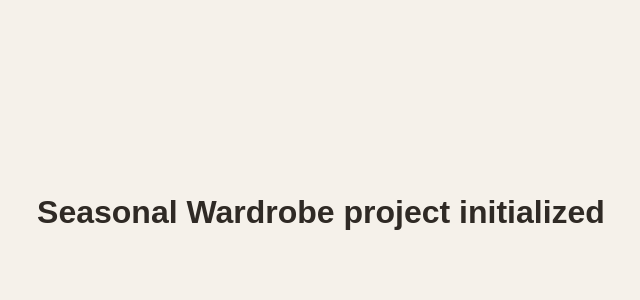
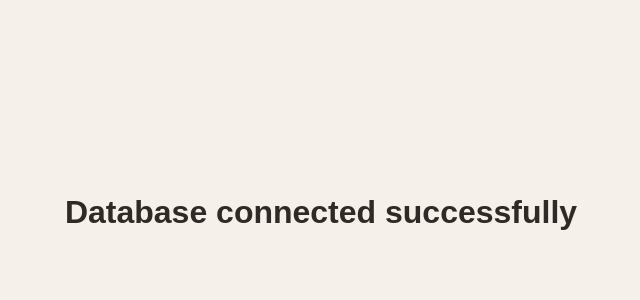
Before and after one commit to Thai-Khang-CE/InvidualWebProject, a PHP site: page /seasonal-wardrobe/ in a window 1280 px wide. Shown: the part 188-488 px from the top of the page, without its empty margins (319-959 px from the left). Run offline with PHP 8.4, Linux system fonts and the light colour scheme.

Commit message:
MySQL PDO database connection

```diff
--- a/config/database.php
+++ b/config/database.php
@@ -1,3 +1,30 @@
 <?php
 
-// The real MySQL PDO connection will be implemented in the next task.
+class Database
+{
+    private ?PDO $connection = null;
+
+    public function getConnection(): PDO
+    {
+        if ($this->connection !== null) {
+            return $this->connection;
+        }
+
+        $dsn = 'mysql:host=localhost;dbname=seasonal_wardrobe;charset=utf8mb4';
+        $username = 'root';
+        $password = '';
+        $options = [
+            PDO::ATTR_ERRMODE => PDO::ERRMODE_EXCEPTION,
+            PDO::ATTR_DEFAULT_FETCH_MODE => PDO::FETCH_ASSOC,
+            PDO::ATTR_EMULATE_PREPARES => false,
+        ];
+
+        try {
+            $this->connection = new PDO($dsn, $username, $password, $options);
+        } catch (PDOException $exception) {
+            throw new RuntimeException('Database connection failed.');
+        }
+
+        return $this->connection;
+    }
+}
--- a/public/index.php
+++ b/public/index.php
@@ -1,3 +1,17 @@
+<?php
+
+require_once __DIR__ . '/../config/database.php';
+
+$message = 'Database connection failed';
+
+try {
+    $database = new Database();
+    $database->getConnection();
+    $message = 'Database connected successfully';
+} catch (Throwable $exception) {
+    $message = 'Database connection failed';
+}
+?>
 <!DOCTYPE html>
 <html lang="en">
 <head>
@@ -9,7 +23,7 @@
 </head>
 <body>
     <div class="container">
-        <h1>Seasonal Wardrobe project initialized</h1>
+        <h1><?php echo htmlspecialchars($message, ENT_QUOTES, 'UTF-8'); ?></h1>
     </div>
 
     <script src="js/main.js"></script>
```
